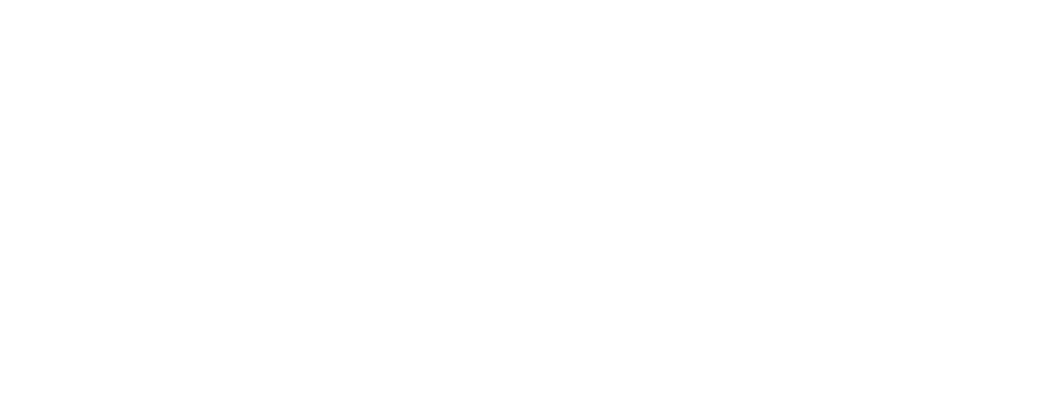
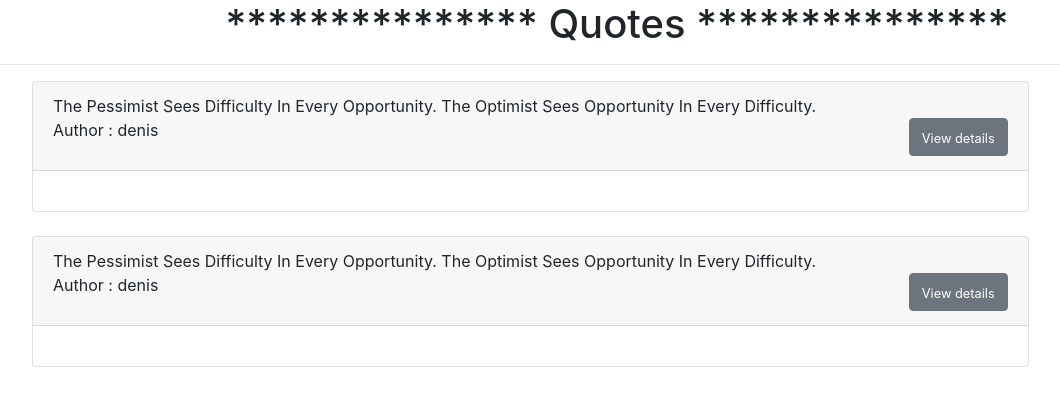
Before and after one commit to mugendinjue/Quote-App, an Angular app: page / in a window 1280 px wide. Shown: the top 406 px of the page, without its empty margins (23-1083 px from the left). Built offline with nearby package versions, Linux system fonts and the light colour scheme.

Commit message:
Add quoteDetails component

```diff
--- a/src/app/app.module.ts
+++ b/src/app/app.module.ts
@@ -4,11 +4,13 @@ import { NgModule } from '@angular/core';
 import { AppRoutingModule } from './app-routing.module';
 import { AppComponent } from './app.component';
 import { QuotesComponent } from './quotes/quotes.component';
+import { QuoteDetailsComponent } from './quote-details/quote-details.component';
 
 @NgModule({
   declarations: [
     AppComponent,
-    QuotesComponent
+    QuotesComponent,
+    QuoteDetailsComponent
   ],
   imports: [
     BrowserModule,
--- /dev/null
+++ b/src/app/quote-details/quote-details.component.html
@@ -0,0 +1 @@
+<p>quote-details works!</p>
--- /dev/null
+++ b/src/app/quote-details/quote-details.component.ts
@@ -0,0 +1,15 @@
+import { Component, OnInit } from '@angular/core';
+
+@Component({
+  selector: 'app-quote-details',
+  templateUrl: './quote-details.component.html',
+  styleUrls: ['./quote-details.component.css']
+})
+export class QuoteDetailsComponent implements OnInit {
+
+  constructor() { }
+
+  ngOnInit() {
+  }
+
+}
--- a/src/app/quotes/quotes.component.html
+++ b/src/app/quotes/quotes.component.html
@@ -1,7 +1,23 @@
+<h1 style="text-align: center">*************** Quotes ***************</h1>
+<hr>
 <div class="container-fluid">
     <div class="row">
         <div class="col-md-10">
+            <ul>
+                <li *ngFor = 'let quote of quotesArr'>
+                <div class="card">
+                    <div class="card-header">
+                        {{quote.quote}} <br>
+                       <p>Author : {{quote.author}}
+                        <button type="button" class="btn btn-secondary" id="btnA"><small>View details</small></button> </p>
+                    </div>
+                    <div class="card-body">
 
+                    </div>
+                </div>
+                <br>
+            </li>
+            </ul>
         </div>
     </div>
 </div>
--- a/src/app/quotes/quotes.component.ts
+++ b/src/app/quotes/quotes.component.ts
@@ -9,8 +9,8 @@ import { Quotes } from '../quotes'
 export class QuotesComponent implements OnInit {
 
   quotesArr : Quotes [] = [
-    new Quotes (1,'denis','The Pessimist Sees Difficulty In Every Opportunity. The Optimist Sees Opportunity In Every Difficulty.',new Date(2019,5,10),10,15),
-    new Quotes (2,'denis','The Pessimist Sees Difficulty In Every Opportunity. The Optimist Sees Opportunity In Every Difficulty.',new Date(2019,5,10),15,30)
+    new Quotes (1,'denis','The Pessimist Sees Difficulty In Every Opportunity. The Optimist Sees Opportunity In Every Difficulty.',new Date(2019,5,10),0,0),
+    new Quotes (2,'denis','The Pessimist Sees Difficulty In Every Opportunity. The Optimist Sees Opportunity In Every Difficulty.',new Date(2019,5,10),0,0)
   ]
 
   constructor() { }
--- a/src/styles.css
+++ b/src/styles.css
@@ -1 +1,7 @@
 /* You can add global styles to this file, and also import other style files */
+li {
+    list-style: none;
+}
+#btnA{
+    float: right;
+}
```
Also changed, not shown: src/app/quote-details/quote-details.component.css (added), src/assets/dp1.jpg (added), 1 other file (tests, documents, lock files or other folders).
